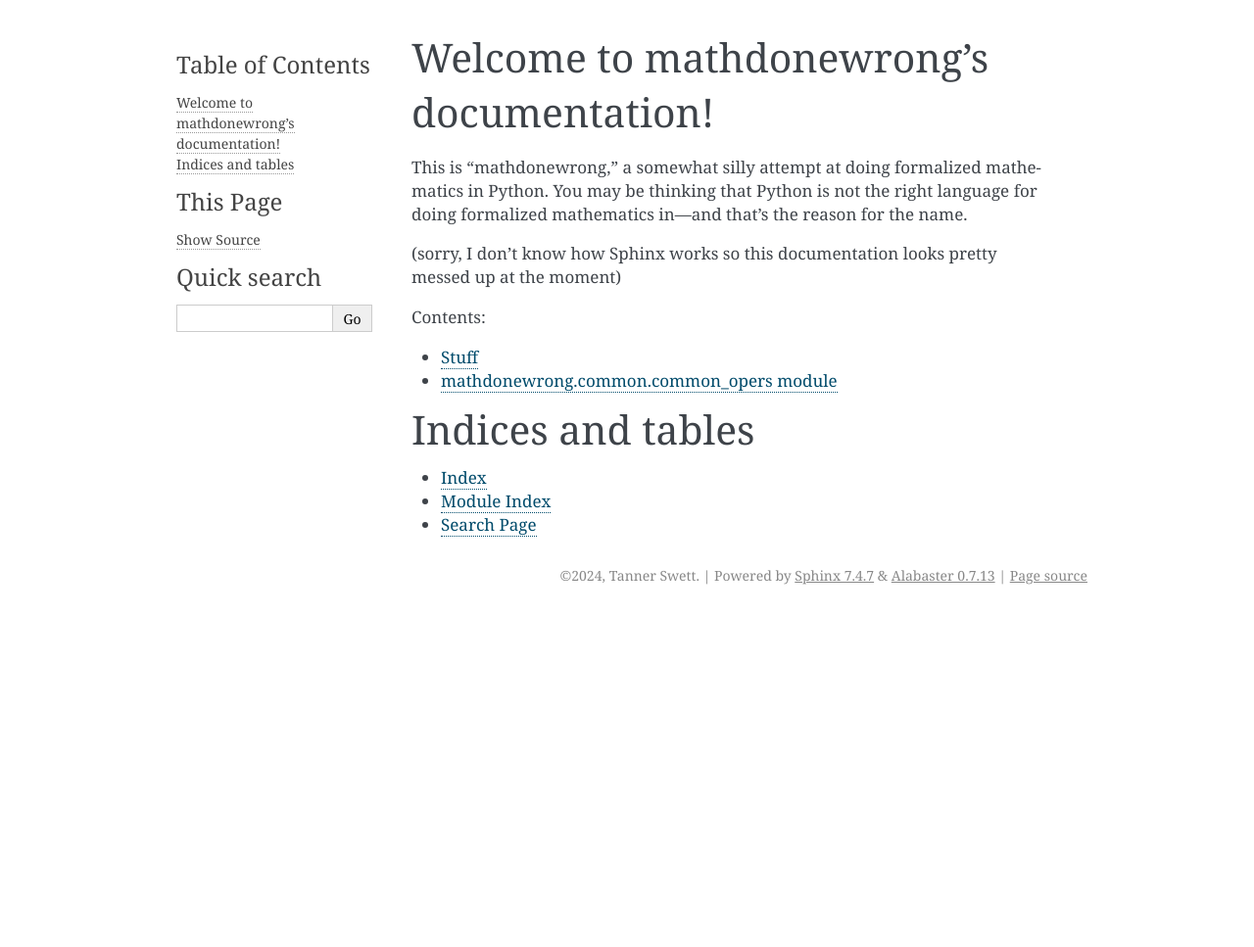
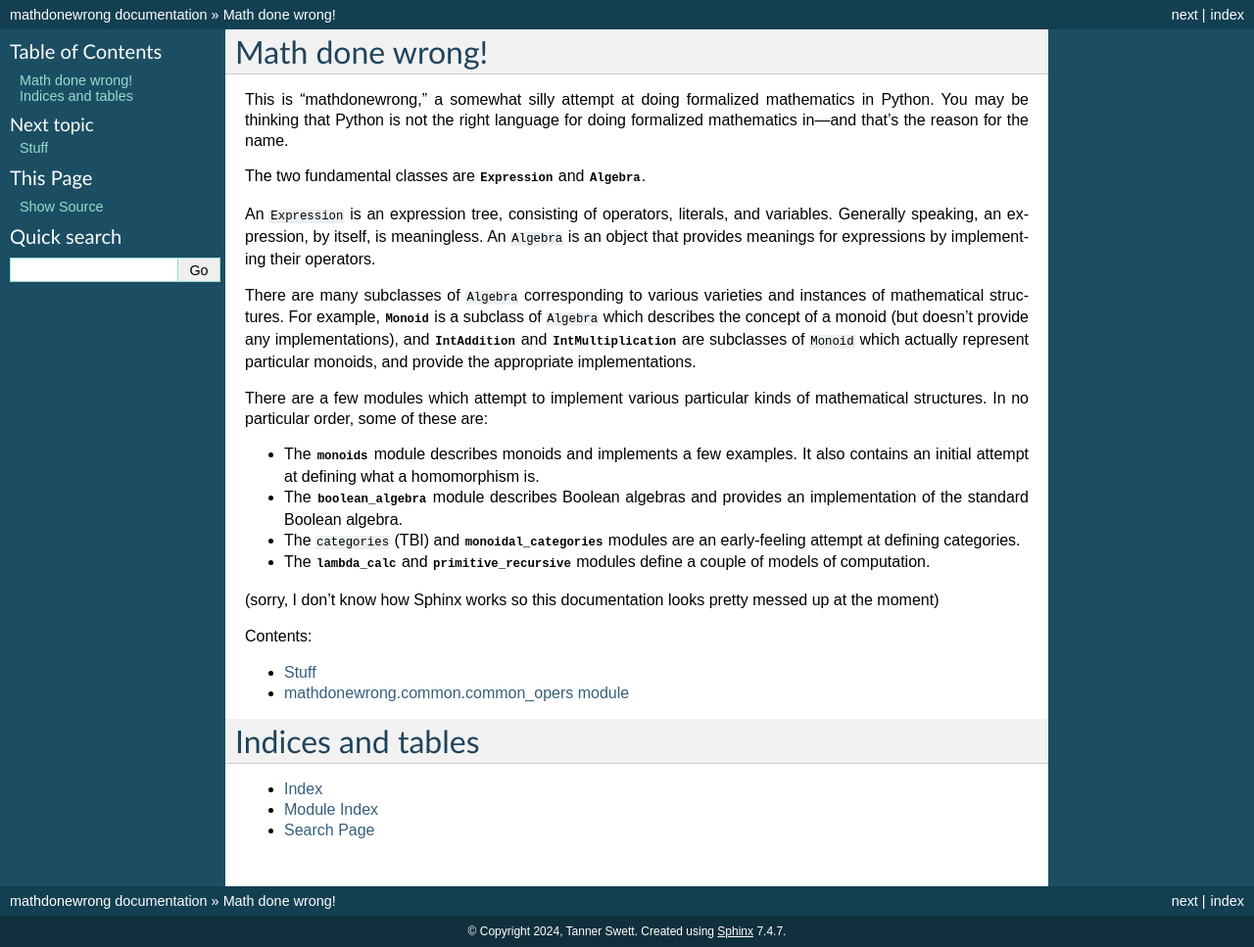
Before and after one commit to tswett/mathdonewrong, a Sphinx documentation site: the page built from docs/source/index.rst, in a window 1280 px wide. Shown: the whole page at 98% size. Built offline with Sphinx 7.4.7, drawn with Linux system fonts in a browser that asks for light colours; before the commit the page ends 900 px from its top, so only the background shows below that.

Commit message:
Write some more scraps of documentation

```diff
--- a/docs/source/conf.py
+++ b/docs/source/conf.py
@@ -37,5 +37,5 @@ exclude_patterns = []
 # -- Options for HTML output -------------------------------------------------
 # https://www.sphinx-doc.org/en/master/usage/configuration.html#options-for-html-output
 
-html_theme = 'alabaster'
+html_theme = 'classic'
 html_static_path = ['_static']
--- a/docs/source/index.rst
+++ b/docs/source/index.rst
@@ -9,12 +9,43 @@
    ANY WARRANTY; without even the implied warranty of MERCHANTABILITY or FITNESS
    FOR A PARTICULAR PURPOSE. See version 3 of the GNU GPL for more details.
 
-Welcome to mathdonewrong's documentation!
-=========================================
+Math done wrong!
+================
 
 This is "mathdonewrong," a somewhat silly attempt at doing formalized
 mathematics in Python. You may be thinking that Python is not the right language
 for doing formalized mathematics in—and that's the reason for the name.
+
+The two fundamental classes are :class:`~mathdonewrong.expressions.Expression`
+and :class:`~mathdonewrong.algebras.Algebra`.
+
+An ``Expression`` is an expression tree, consisting of operators, literals, and
+variables. Generally speaking, an expression, by itself, is meaningless. An
+``Algebra`` is an object that provides meanings for expressions by implementing
+their operators.
+
+There are many subclasses of ``Algebra`` corresponding to various varieties and
+instances of mathematical structures. For example,
+:class:`~mathdonewrong.monoids.Monoid` is a subclass of ``Algebra`` which
+describes the concept of a monoid (but doesn't provide any implementations), and
+:class:`~mathdonewrong.monoids.IntAddition` and
+:class:`~mathdonewrong.monoids.IntMultiplication` are subclasses of ``Monoid``
+which actually represent particular monoids, and provide the appropriate
+implementations.
+
+There are a few modules which attempt to implement various particular kinds of
+mathematical structures. In no particular order, some of these are:
+
+- The :mod:`~mathdonewrong.monoids` module describes monoids and implements a
+  few examples. It also contains an initial attempt at defining what a
+  homomorphism is.
+- The :mod:`~mathdonewrong.boolean_algebra` module describes Boolean algebras
+  and provides an implementation of the standard Boolean algebra.
+- The ``categories`` (TBI) and :mod:`~mathdonewrong.monoidal_categories` modules
+  are an early-feeling attempt at defining categories.
+- The :mod:`~mathdonewrong.lambda_calc` and
+  :mod:`~mathdonewrong.primitive_recursive` modules define a couple of models of
+  computation.
 
 (sorry, I don't know how Sphinx works so this documentation looks pretty messed
 up at the moment)
--- a/pyproject.toml
+++ b/pyproject.toml
@@ -20,6 +20,9 @@ readme = "README.md"
 python = "^3.11"
 pytest = "^7.4.3"
 
+[tool.pyright]
+reportInvalidTypeForm = "none"
+reportUndefinedVariable = "none"
 
 [build-system]
 requires = ["poetry-core"]
```
Also changed, not shown: 1 other file.
